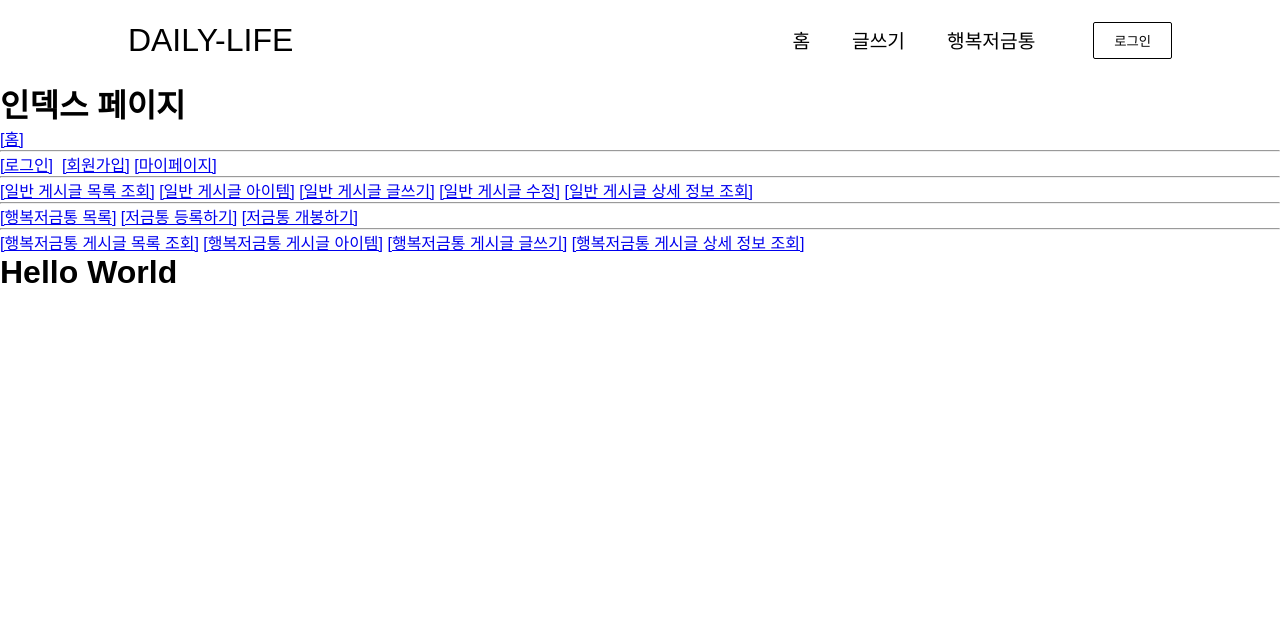
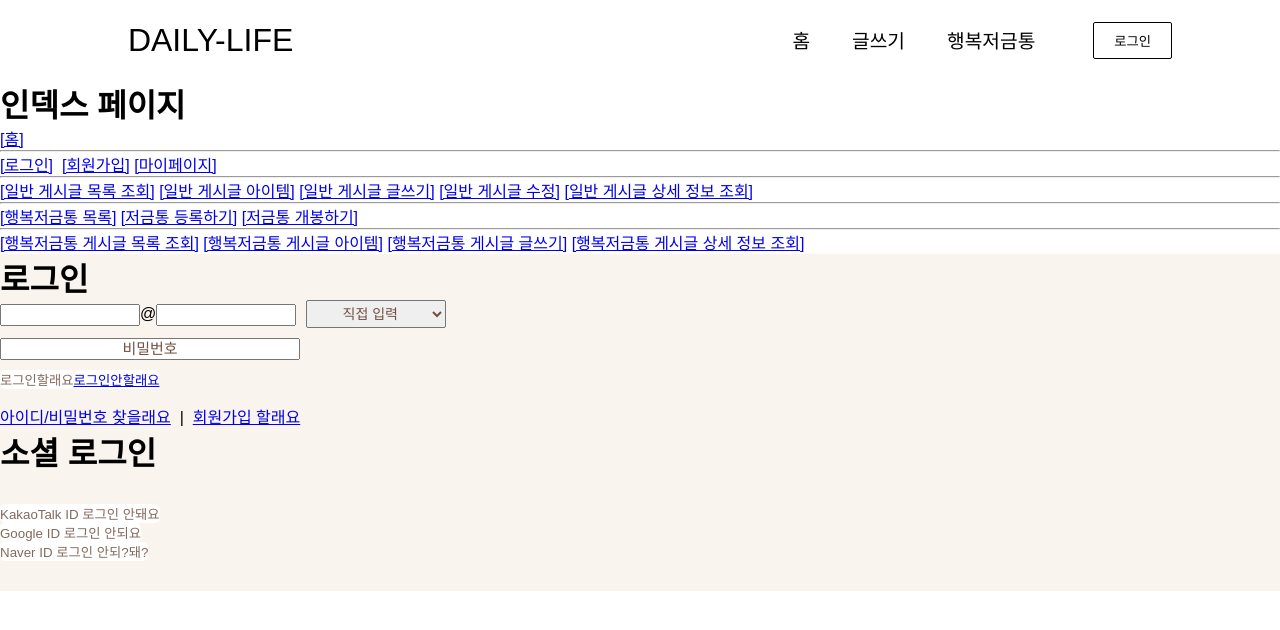
Before and after one commit to roditee/daily-life, a React (Create React App) app: page /login in a window 1280 px wide. Shown: the top 630 px of the page. Built offline with nearby package versions, Linux system fonts and the light colour scheme.

Commit message:
로그인 회원

```diff
--- a/src/components/Join.js
+++ b/src/components/Join.js
@@ -2,7 +2,79 @@ import React from 'react'
 
 function Join() {
   return (
-    <div>Join</div>
+    <div id = "joinAllForm">
+      <div>회원가입할래요</div>
+      <form name="joinForm" id="joinForm" method="post" action="<c:url value='/userJoin'/>">
+
+            <div>
+              <div>
+
+                    <h3> 회원가입 </h3>
+                  </div>
+
+                  <div id='joinBox'>
+                      {/* 이메일 */}
+                      <div>
+                        <h5> 이메일 </h5>
+                        <input type='text' maxLength='15' name='joinEmail'/>
+                        <span class="a">@</span><input type="text" name="joinEmailText"></input>
+                        <select name='joinEmailSelect'>
+                          <option value='write'> 직접 입력 </option>
+                          <option value='gmail.com'> gmail.com </option>
+                          <option value='naver.com'> naver.com </option>
+                          <option value="daum.com">daum.com</option>
+                        </select>
+                      </div>
+
+                      {/* 비밀번호 */}
+                      <div>
+                        <h5> 비밀번호 </h5>
+                        <input type='password' maxLength='15' name='joinPw'/>
+                      </div>
+
+                      {/* 비밀번호 */}
+                      <div>
+                        <h5> 비밀번호 확인 </h5>
+                        <input type='password' maxLength='15' name='JoinPwCheck'/>
+                      </div>
+
+
+                      {/* 닉네임 */}
+                      <div>
+                        <h5> 닉네임 </h5>
+                        <input type='text' maxLength='10' name='JoinName'/>
+                      </div>
+
+                       {/* 자기소개 */}
+                       <div>
+                        <h5> 자기소개 </h5>
+                        <input type='text' maxLength='100' name='joinId'/>
+                      </div>
+
+                      {/* 생년월일
+                      <div>
+                        <h5> 생년월일 </h5>
+                        <input type='text' maxLength='6' name='JoinBirthday'/> -&nbsp;
+                        <input type='text' maxLength='1' name='JoinBirthday2'/>
+                      </div> */}
+
+                  </div>
+
+
+                  <div>
+                    <input type='button' value='가입하기' name='JoinSubmit'/>
+
+
+              </div>
+            </div>
+
+
+
+
+      </form>
+
+    </div>
+
   )
 }
 
--- /dev/null
+++ b/src/components/Login.css
@@ -0,0 +1,56 @@
+.loginAllForm{
+    background-color: #f9f4ed;
+}
+
+.socialLoginList {
+    padding: 30px 0px 30px 0px;
+}
+
+.loginForm {
+    padding-bottom: 15px;
+}
+
+
+.loginEmailBox {
+    padding-bottom: 10px;
+}
+
+.joinEmail{
+    height: 22px;
+    width: 140px;
+}
+
+.joinEmailText{
+    height: 22px;
+    width: 140px;
+}
+
+.joinEmailSelect{
+    height: 28px;
+    width: 140px;
+    text-align: center;
+    margin-left: 10px;
+    border-radius: 2px;
+    color: rgb(112 80 68);
+    text-align: center;
+    font-size: 14px;
+}
+
+.pw {
+    height: 22px;
+    width: 300px;
+    margin-bottom: 10px;
+}
+
+input::placeholder{
+    color: rgb(112 80 68);
+    text-align: center;
+    font-size: 15px;
+}
+
+button{
+    border: 0;
+    color: #84695e;
+    border-radius: 5px;
+    background: white;
+}
--- a/src/components/login.js
+++ b/src/components/login.js
@@ -1,9 +1,59 @@
 import React from 'react';
+import { Route, Link } from 'react-router-dom';
+import './Login.css';
 
 function Login(props) {
   return (
     <div>
-      <h1>Hello World</h1>
+      <div className="loginAllForm">
+        <h1>로그인</h1>
+          <div className="loginTopBox">
+            <form className="loginForm">
+              <div className="loginBox">
+                <div className='loginEmailBox'>
+                  <input type='text' maxLength='15' className="joinEmail"/>
+                  <span class="a">@</span>
+                  <input type="text" className="joinEmailText"></input>
+                  <select className='joinEmailSelect'>
+                          <option value='write'> 직접 입력 </option>
+                          <option value='gmail.com'> gmail.com </option>
+                          <option value='naver.com'> naver.com </option>
+                          <option value="daum.com">daum.com</option>
+                  </select>
+                </div>
+                <div>
+                  <input type="password" className="pw" placeholder='비밀번호'></input>
+                </div>
+                <div className='loginBtnForm'>
+                  <button type="submit">로그인할래요</button><button><Link to = '/'>로그인안할래요</Link></button>
+                </div>
+              </div>
+            </form>
+              <div className="forgetMsg">
+                <Link to = '/login'>아이디/비밀번호 찾을래요</Link>&nbsp;&nbsp;|&nbsp;&nbsp;<Link to = '/join'>회원가입 할래요</Link>
+              </div>
+          </div>
+
+
+          <div className="loginBottomBox">
+            <div className="box">
+              <div className="socialLoginBox">
+                <h1>소셜 로그인</h1>
+                  <div className="socialLoginList">
+                    <div>
+                      <button className="kakaoLoginButton"><span>KakaoTalk ID 로그인 안돼요</span></button>
+                    </div>
+                    <div>
+                      <button className="googleLoginButton"><span>Google ID 로그인 안되요</span></button>
+                    </div>
+                    <div>
+                      <button className="naverLoginButton"><span>Naver ID 로그인 안되?돼?</span></button>
+                    </div>
+                  </div>
+              </div>
+            </div>
+          </div>
+      </div>
     </div>
   );
 }
```
